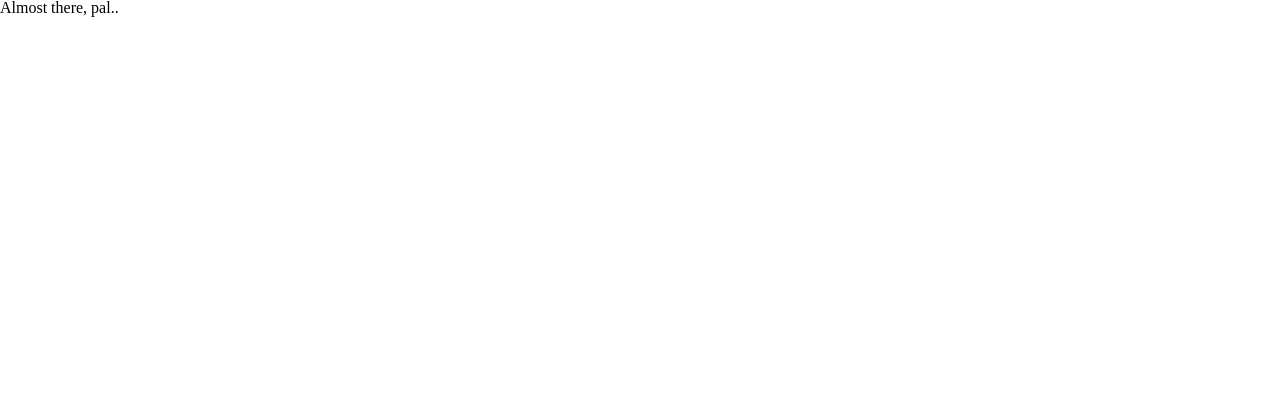
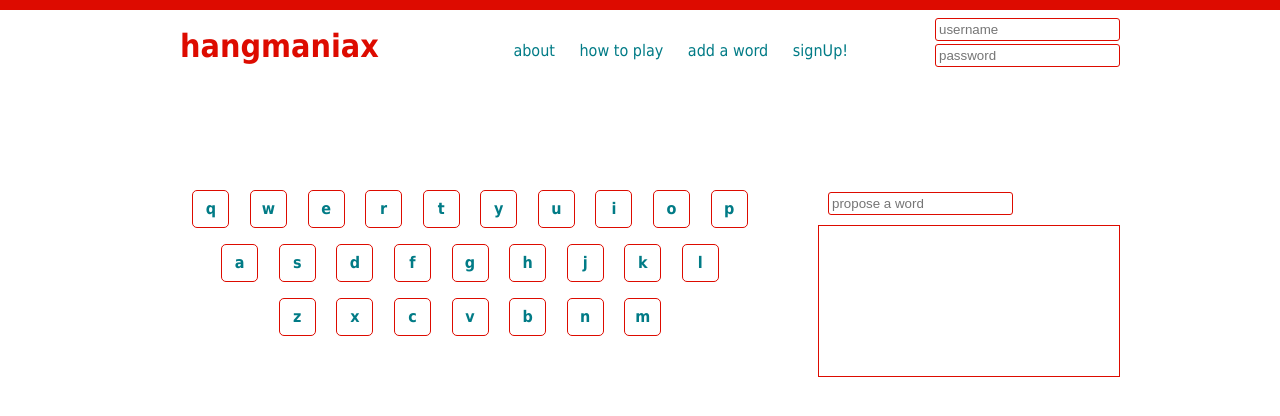
Before and after one commit to faddap/hangmaniax, a plain HTML site: page Hangmaniax2/war/index.html in a window 1280 px wide. Drawn offline with Linux system fonts and the light colour scheme.

Commit message:
Layout and dummy login
A basic layout and
a few AJAX functions created.
Servlet handles POST requests and
sends 'echo'-like responses.

```diff
--- a/Hangmaniax2/war/index.html
+++ b/Hangmaniax2/war/index.html
@@ -13,6 +13,75 @@
   </head>
 
   <body>
-    <h1>Almost there, pal..</h1>
+    <div id='topDecorationLine'></div>
+    <div id='wrapper'>
+	    <header>
+	    	<h1 id='brandBox'>hangmaniax</h1>
+	    	<nav>
+	    		<a href='#'>about</a>
+	    		<a href='#'>how to play</a>
+	    		<a href='#'>add a word</a>
+	    		<a href='#'>signUp!</a>
+	    	</nav>
+	    	<div id='authBox'>
+	    		<form name='login' id='loginForm' method='POST' action=''>
+	    			<input type='text' name='username' placeholder='username' class='textFld' />
+	    			<input type='password' name='password' placeholder='password' class='textFld' />
+	    			<input type='submit' id='submitBtn' name='loginSubmit' />
+	    		</form>
+	    	</div>
+	    </header>
+
+	    <div id='content'>
+	    	<div id='leftColumn'>
+		    	<div id='letterBox'>
+		    		<div class='letterLine'>
+			    		<a href='#'>q</a>
+			    		<a href='#'>w</a>
+			    		<a href='#'>e</a>
+			    		<a href='#'>r</a>
+			    		<a href='#'>t</a>
+			    		<a href='#'>y</a>
+			    		<a href='#'>u</a>
+			    		<a href='#'>i</a>
+			    		<a href='#'>o</a>
+			    		<a href='#'>p</a>
+		    		</div>
+		    		<div class='letterLine'>
+			    		<a href='#'>a</a>
+			    		<a href='#'>s</a>
+			    		<a href='#'>d</a>
+			    		<a href='#'>f</a>
+			    		<a href='#'>g</a>
+			    		<a href='#'>h</a>
+			    		<a href='#'>j</a>
+			    		<a href='#'>k</a>
+			    		<a href='#'>l</a>
+		    		</div>
+		    		<div class='letterLine'>
+			    		<a href='#'>z</a>
+			    		<a href='#'>x</a>
+			    		<a href='#'>c</a>
+			    		<a href='#'>v</a>
+			    		<a href='#'>b</a>
+			    		<a href='#'>n</a>
+			    		<a href='#'>m</a>
+		    		</div>
+		    	</div>
+	    	</div>
+	    	<div id='rightColumn'>
+	    		<form name='wordIn' id='wordInForm' method='POST'>
+	    			<input type='text' name='word' placeholder='propose a word' class='textFld' />
+	    		</form>
+	    		<canvas id='hangmann'>
+
+	    		</canvas>
+	    	</div>
+	    </div>
+
+	    <footer>
+
+	    </footer>
+    </div>
   </body>
 </html>
--- a/Hangmaniax2/war/scripts/script.js
+++ b/Hangmaniax2/war/scripts/script.js
@@ -1,3 +1,33 @@
-$('document').ready(function(){
-	console.log('jQuery loaded...');
+$('document').ready(function() {
+
+	//handle POST submit from signIn form
+	$('form#loginForm').bind({
+		'submit': function(e) {
+			e.preventDefault();
+			var cr = {username: this.username.value, password: this.password.value};
+			sendJsonRPC('login', cr, onLoginSucceeded);
+		}
+	});
+
+	function sendJsonRPC(method, params, successCallback, errorCallback) {
+		var jsonObj = {method: method, params: params};
+		var onErr = (errorCallback != undefined && jQuery.isFunction(errorCallback)) ? errorCallback : onAjaxError
+		$.ajax({
+			url: '/hangmaniax2',
+			method: 'POST',
+			dataType: 'json',
+			data: {"jsonRPC": JSON.stringify(jsonObj)},
+			success: successCallback,
+			error: onErr
+		});
+	};
+
+	function onLoginSucceeded(data) {
+		console.log(data);
+	};
+
+	function onAjaxError(data) {
+		console.log('AJAX error:');
+		console.log(data);
+	};
 });
--- a/Hangmaniax2/war/styles/style.css
+++ b/Hangmaniax2/war/styles/style.css
@@ -0,0 +1,111 @@
+body {
+	font-family: Tahoma, Geneva, sans-serif;
+}
+div#topDecorationLine {
+	width: 100%;
+	height: 10px;
+	background-color: #DD0B00;
+}
+
+div#wrapper {
+	width: 960px;
+	margin: 0 auto;
+}
+header, div#content, footer {
+	width: 100%;
+}
+
+header h1#brandBox {
+	display: inline-block;
+	vertical-align: bottom;
+	font-size: 2em;
+	font-weight: 900;
+	padding: 20px;
+	color: #DD0B00;
+	border-radius: 0 0 5px 5px;
+}
+header h1#brandBox:hover {
+	background-color: #DD0B00;
+	color: white;
+	cursor: default;
+}
+header nav {
+	display: inline-block;
+	vertical-align: bottom;
+	margin-left: 100px;
+}
+header nav a {
+	display: inline-block;
+	text-decoration: none;
+	color: #017B86;
+	margin: 0 10px;
+	padding: 0 0 3px 0;
+	position: relative;
+	bottom: 17px;
+	border: 3px solid transparent;
+	border-width: 0 0 3px 0;
+}
+header nav a:hover {
+	border-color: #DD0B00;
+}
+header div#authBox {
+	display: inline-block;
+	vertical-align: bottom;
+	float: right;
+	padding-top: 5px;
+}
+header div#authBox input[type=submit] {
+	display: none;
+}
+input.textFld {
+	display: block;
+	border: 1px solid #DD0B00;
+	padding: 3px;
+	margin-top: 3px;
+	border-radius: 3px;
+}
+
+div#content {
+	margin-top: 100px;
+}
+div#content div#leftColumn, div#content div#rightColumn {
+	display: inline-block;
+	overflow: auto;
+}
+div#content div#leftColumn {
+	width: 620px;
+}
+div#content div#leftColumn div#letterBox .letterLine {
+	width: 100%;
+	text-align: center;
+}
+div#content div#leftColumn div#letterBox .letterLine a {
+	display: inline-block;
+	width: 35px;
+	padding: 10px 0;
+	text-align: center;
+	border: 1px solid #DD0B00;
+	border-radius: 5px;
+	text-decoration: none;
+	color: #017B86;
+	margin: 8px;
+	font-weight: 900;
+
+	transition: background-color .5s;
+	-moz-transition: background-color .5s; /* Firefox 4 */
+	-webkit-transition: background-color .5s; /* Safari and Chrome */
+	-o-transition: background-color .5s; /* Opera */
+}
+div#content div#leftColumn div#letterBox .letterLine a:hover {
+	background-color: #DD0B00;
+}
+div#content div#rightColumn {
+	float: right;
+	vertical-align: top;
+}
+div#content div#rightColumn form {
+	margin: 10px;
+}
+div#content div#rightColumn canvas#hangmann {
+	border: 1px solid #DD0B00;
+}
```
Also changed, not shown: 1 other file.
